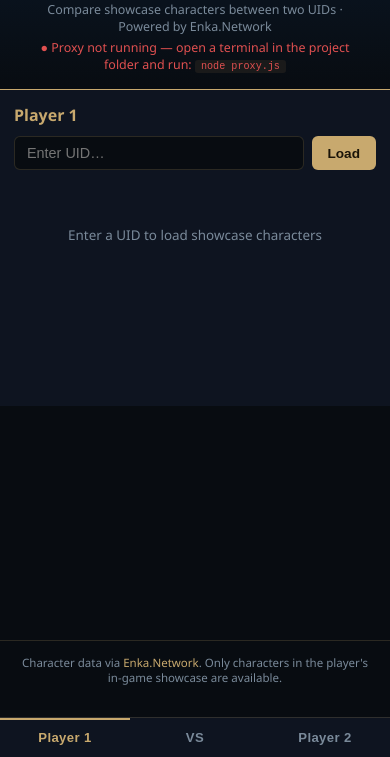
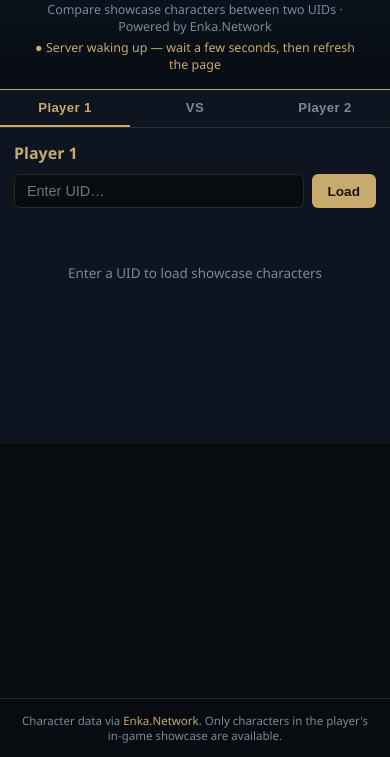
Before and after one commit to FammyFams/Genshin-Compare-Character, a website: page index.html in a window 390 px wide. Shown: the part 87-844 px from the top of the page. Drawn offline with Linux system fonts and the light colour scheme; no server answers.

Commit message:
Move mobile tabs below header; update proxy wake-up message
Co-Authored-By: Claude Sonnet 4.6 <noreply@anthropic.com>

```diff
--- a/css/style.css
+++ b/css/style.css
@@ -394,7 +394,6 @@ header p {
         height: auto;
         min-height: 100dvh;
         overflow-y: auto;
-        padding-bottom: 58px;
     }
 
     .panels {
@@ -437,19 +436,17 @@ header p {
 
     .mobile-tabs {
         display: flex;
-        position: fixed;
-        bottom: 0; left: 0; right: 0;
         background: var(--panel);
-        border-top: 1px solid var(--border);
-        z-index: 100;
+        border-bottom: 1px solid var(--border);
+        flex-shrink: 0;
     }
 
     .tab-btn {
         flex: 1;
-        padding: 10px 4px 12px;
+        padding: 10px 4px;
         background: none;
         border: none;
-        border-top: 2px solid transparent;
+        border-bottom: 2px solid transparent;
         color: var(--text-dim);
         font-size: .82em;
         font-weight: 600;
@@ -459,7 +456,7 @@ header p {
     }
     .tab-btn.active {
         color: var(--gold);
-        border-top-color: var(--gold);
+        border-bottom-color: var(--gold);
     }
 }
 
--- a/index.html
+++ b/index.html
@@ -13,6 +13,12 @@
     <p>Compare showcase characters between two UIDs · Powered by Enka.Network</p>
     <p id="proxy-status"></p>
 </header>
+
+<nav class="mobile-tabs">
+    <button class="tab-btn active" data-tab="1">Player 1</button>
+    <button class="tab-btn" data-tab="compare">VS</button>
+    <button class="tab-btn" data-tab="2">Player 2</button>
+</nav>
 
 <div class="panels">
 
@@ -56,12 +62,6 @@
     Only characters in the player's in-game showcase are available.
 </footer>
 
-<nav class="mobile-tabs">
-    <button class="tab-btn active" data-tab="1">Player 1</button>
-    <button class="tab-btn" data-tab="compare">VS</button>
-    <button class="tab-btn" data-tab="2">Player 2</button>
-</nav>
-
 <script src="js/app.js"></script>
 </body>
 </html>
--- a/js/app.js
+++ b/js/app.js
@@ -472,8 +472,7 @@ document.querySelectorAll('.tab-btn').forEach(btn =>
         el.style.color  = '#5dbb63';
         el.textContent  = '● Proxy connected';
     } catch {
-        el.style.color  = '#e05050';
-        el.innerHTML    = '● Proxy not running — open a terminal in the project folder and run: '
-                        + '<code style="background:#1a1a1a;padding:1px 6px;border-radius:3px">node proxy.js</code>';
+        el.style.color  = '#c8a96e';
+        el.textContent  = '● Server waking up — wait a few seconds, then refresh the page';
     }
 })();
```
